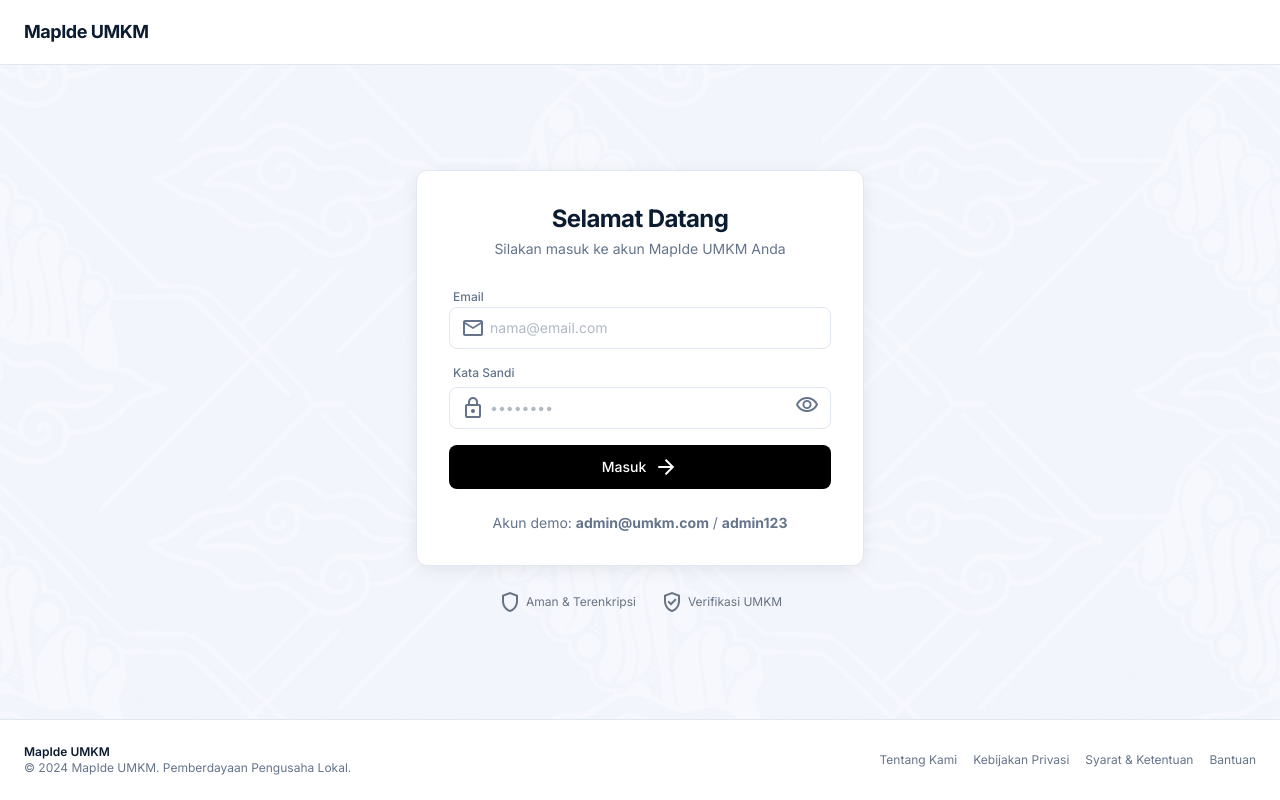
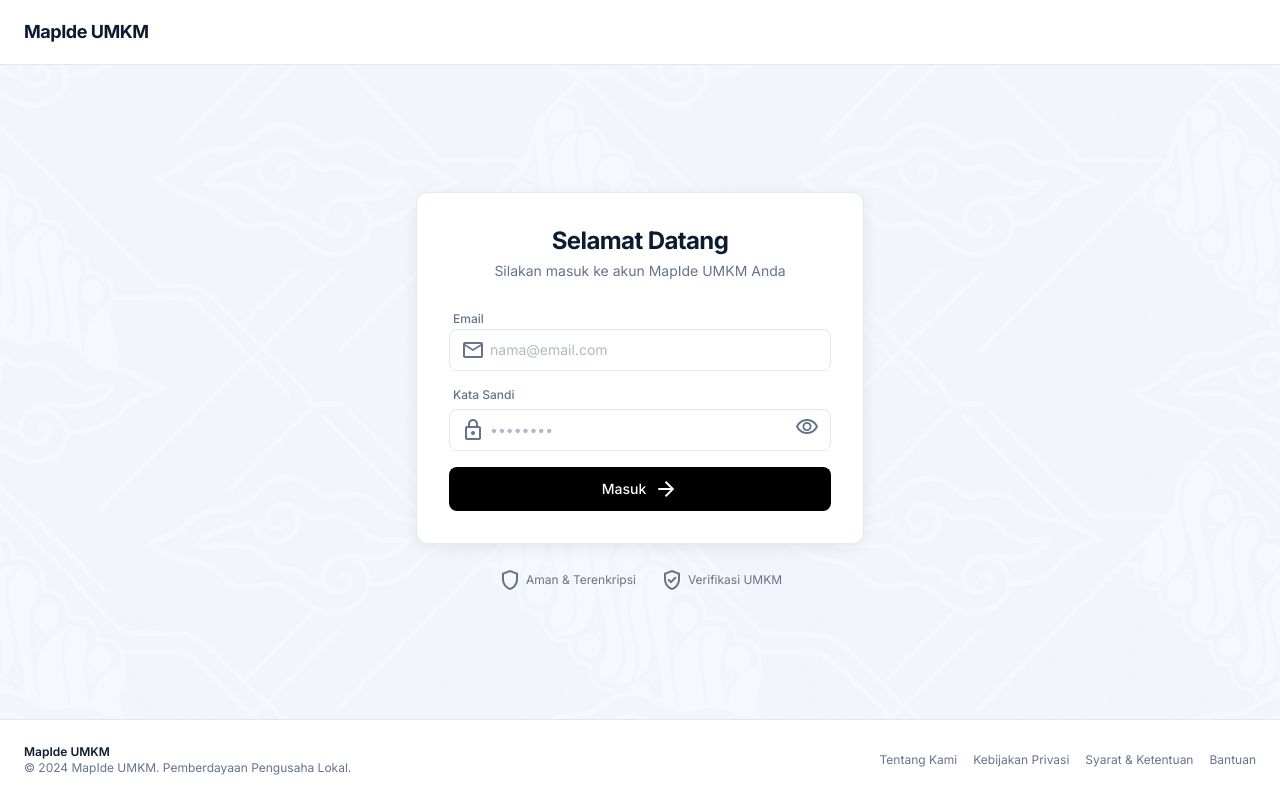
Before and after one commit to Syahrul83/umkm, a Next.js app: page /login in a window 1280 px wide. Built offline with nearby package versions, Linux system fonts and the light colour scheme.

Commit message:
chore: remove demo account info from login page

```diff
--- a/app/(auth)/login/page.tsx
+++ b/app/(auth)/login/page.tsx
@@ -104,10 +104,6 @@ export default function LoginPage() {
                 )}
               </button>
             </form>
-
-            <p className="mt-6 text-center text-sm text-muted-foreground">
-              Akun demo: <strong>admin@umkm.com</strong> / <strong>admin123</strong>
-            </p>
           </div>
 
           <div className="mt-6 flex justify-center gap-6 opacity-60">
```
